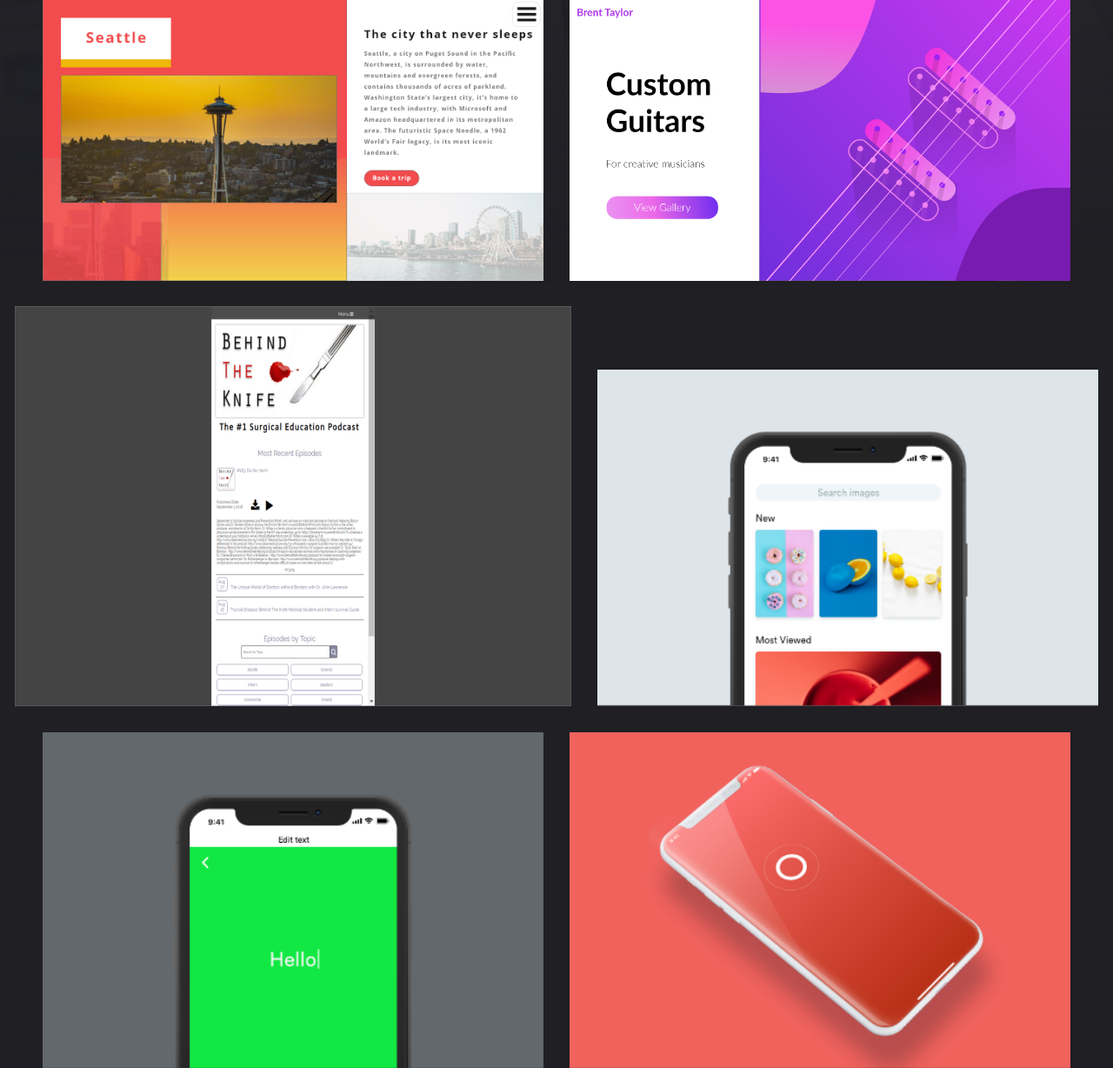
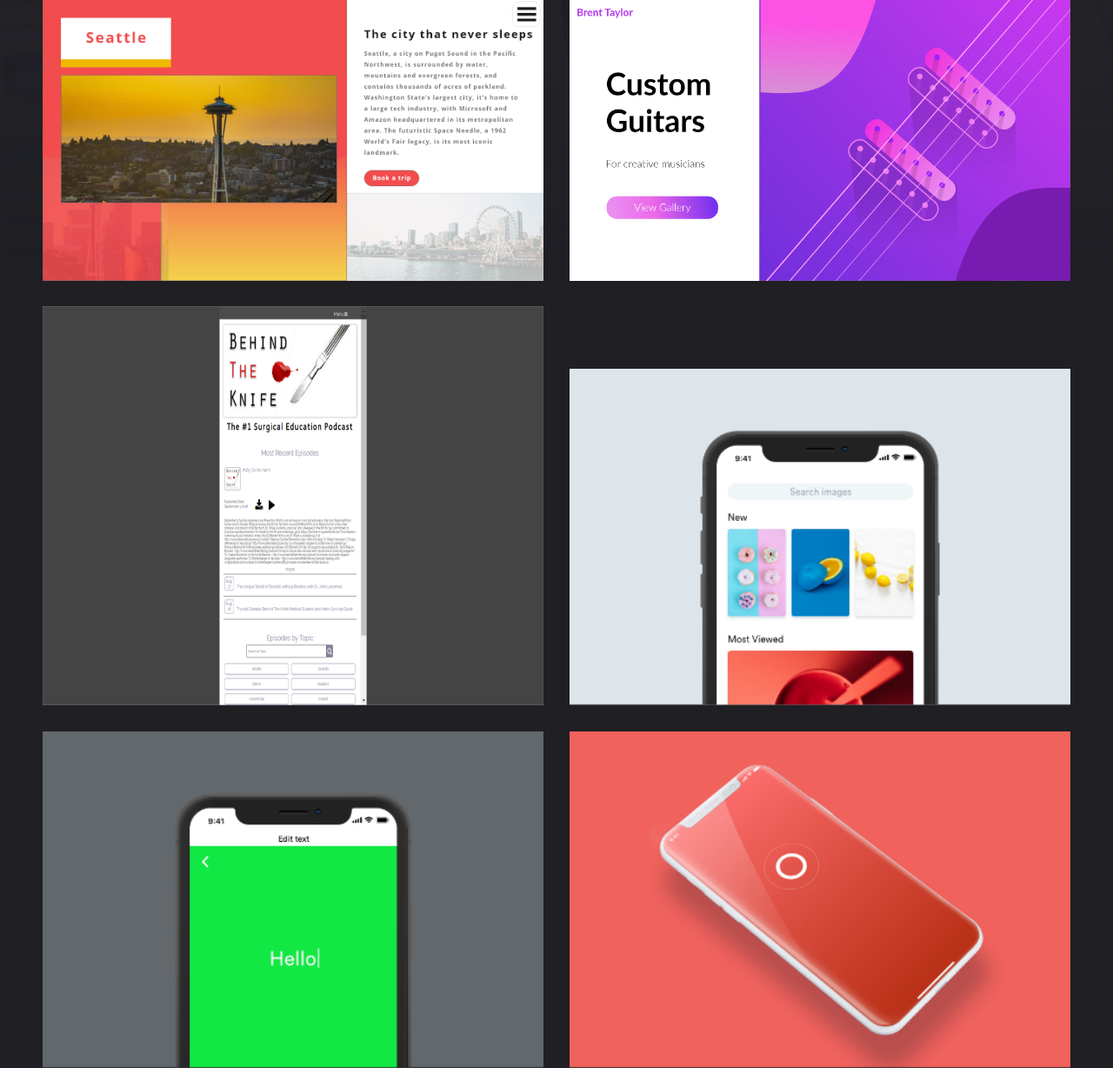
Before and after one commit to Brent253/Brent253.github.io, a PHP site: page / in a window 1280 px wide. Shown: the part 607-1835 px from the top of the page at 87% size. Run offline with PHP 8.4, Linux system fonts and the light colour scheme.

Commit message:
updated projects

```diff
--- a/main.css
+++ b/main.css
@@ -168,8 +168,8 @@ footer p {
 }
 
 #btk{
-    width: 50%;
-    height: 460px
+    width: 45%;
+    height: 459px
 }
 /**Responsive for Desktop, Tablet, and Mobile**/
 @meda only screen and (max-width: 768px){
```
